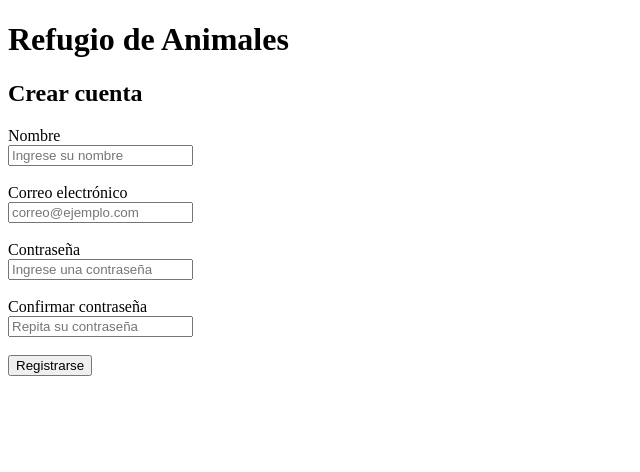
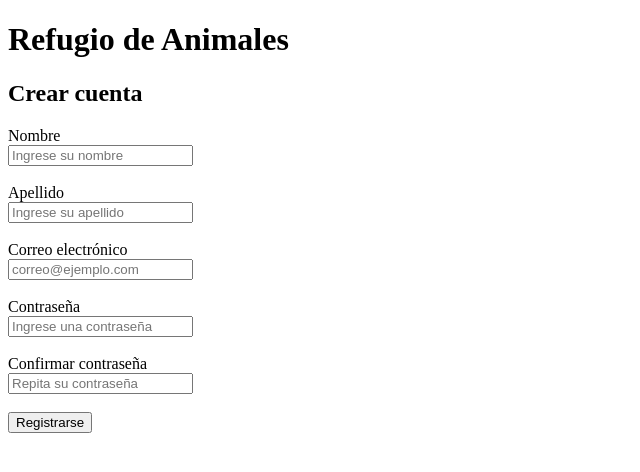
Before and after one commit to sebastianip3/Refugio_de_Animales, a React (Vite) app in the folder frontend/: page / in a window 1280 px wide. Shown: the top 472 px of the page, without its empty margins (0-640 px from the left). Built offline with nearby package versions, Linux system fonts and the light colour scheme.

Commit message:
Agrega campo apellido al registro

```diff
--- a/frontend/src/pages/RegistroPage.jsx
+++ b/frontend/src/pages/RegistroPage.jsx
@@ -3,9 +3,11 @@ import { useState } from "react";
 function RegistroPage({ onRegistro }) {
   const [formulario, setFormulario] = useState({
     nombre: "",
+    apellido: "",
     correo: "",
     contrasena: "",
     confirmarContrasena: "",
+
   });
 
   const handleChange = (e) => {
@@ -43,6 +45,23 @@ function RegistroPage({ onRegistro }) {
             value={formulario.nombre}
             onChange={handleChange}
             placeholder="Ingrese su nombre"
+            required
+          />
+        </div>
+
+        <br />
+
+        <div>
+          <label htmlFor="apellido">Apellido</label>
+          <br />
+
+          <input
+            type="text"
+            id="apellido"
+            name="apellido"
+            value={formulario.apellido}
+            onChange={handleChange}
+            placeholder="Ingrese su apellido"
             required
           />
         </div>
```
